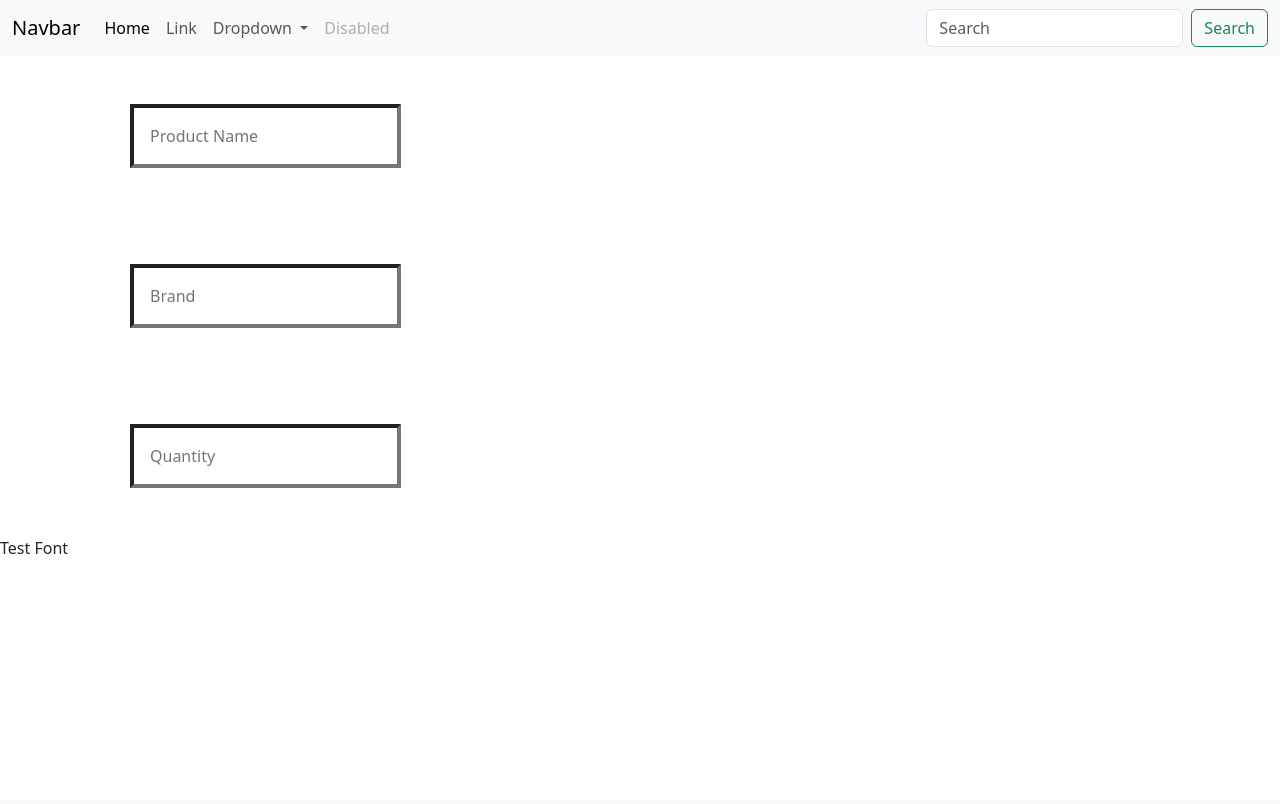
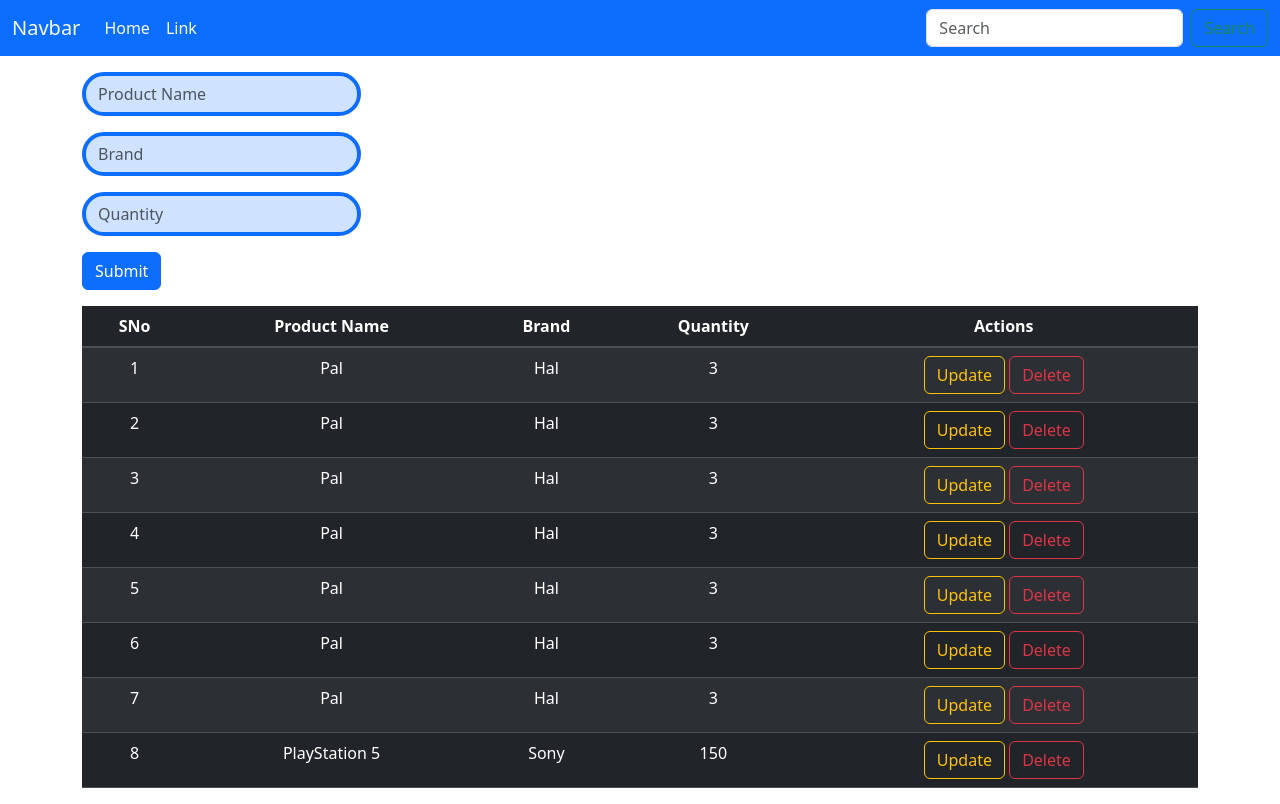
Before and after one commit to KunalG-Zol/Inventory-Management-Website-Using-Flask, a Flask app: page / in a window 1280 px wide. Before the commit the page ends 554 px from the top, so only its background shows below. Run offline with Flask 3, Linux system fonts and the light colour scheme.

Commit message:
Added Table And Database

```diff
--- a/app.py
+++ b/app.py
@@ -1,11 +1,33 @@
-from flask import Flask, render_template
+from flask import Flask, render_template, request, redirect, url_for
+from flask_sqlalchemy import SQLAlchemy
 
 app = Flask(__name__)
+app.config['SQLALCHEMY_DATABASE_URI'] = "sqlite:///prodinfo.db"
+app.config['SQLALCHEMY_TRACK_MODIFICATIONS'] = False
+db = SQLAlchemy(app)
 
+class ProdInfo(db.Model):
+    sno = db.Column(db.Integer, primary_key=True)
+    prodname = db.Column(db.String(100), nullable=False)
+    brand = db.Column(db.String(100), nullable=False)
+    quantity = db.Column(db.Integer, nullable=False)
 
-@app.route("/")
+with app.app_context():
+    db.create_all()
+
+@app.route("/", methods=['GET', 'POST'])
 def home():
-    return render_template('index.html')
+    if request.method=='POST':
+        prodname = request.form['prodname']
+        brand = request.form['brand']
+        quantity = request.form['quantity']
+        prod = ProdInfo(prodname=prodname, brand=brand, quantity=quantity)
+        db.session.add(prod)
+        db.session.commit()
+        return redirect(url_for('home'))
+
+    allProd = ProdInfo.query.all()
+    return render_template('index.html', allProd=allProd)
 
 
 if __name__ == '__main__':
--- a/templates/base.html
+++ b/templates/base.html
@@ -5,35 +5,21 @@
     <meta name="viewport" content="width=device-width, initial-scale=1">
     <link href="https://cdn.jsdelivr.net/npm/bootstrap@5.3.2/dist/css/bootstrap.min.css" rel="stylesheet" integrity="sha384-T3c6CoIi6uLrA9TneNEoa7RxnatzjcDSCmG1MXxSR1GAsXEV/Dwwykc2MPK8M2HN" crossorigin="anonymous">
   </head>
-  <body class="bg-gradient-to-r from-purple-500 to-pink-500">
+  <body class="">
     <script src="https://cdn.jsdelivr.net/npm/bootstrap@5.3.2/dist/js/bootstrap.bundle.min.js" integrity="sha384-C6RzsynM9kWDrMNeT87bh95OGNyZPhcTNXj1NW7RuBCsyN/o0jlpcV8Qyq46cDfL" crossorigin="anonymous"></script>
-    <nav class="navbar navbar-expand-lg bg-body-tertiary">
+    <nav class="navbar navbar-expand-lg bg-primary">
       <div class="container-fluid">
-        <a class="navbar-brand" href="#">Navbar</a>
+        <a class="navbar-brand text-light fw-medium" href="#">Navbar</a>
         <button class="navbar-toggler" type="button" data-bs-toggle="collapse" data-bs-target="#navbarSupportedContent" aria-controls="navbarSupportedContent" aria-expanded="false" aria-label="Toggle navigation">
           <span class="navbar-toggler-icon"></span>
         </button>
         <div class="collapse navbar-collapse" id="navbarSupportedContent">
           <ul class="navbar-nav me-auto mb-2 mb-lg-0">
             <li class="nav-item">
-              <a class="nav-link active" aria-current="page" href="#">Home</a>
+              <a class="nav-link active text-light fw-medium" aria-current="page" href="#">Home</a>
             </li>
             <li class="nav-item">
-              <a class="nav-link" href="#">Link</a>
-            </li>
-            <li class="nav-item dropdown">
-              <a class="nav-link dropdown-toggle" href="#" role="button" data-bs-toggle="dropdown" aria-expanded="false">
-                Dropdown
-              </a>
-              <ul class="dropdown-menu">
-                <li><a class="dropdown-item" href="#">Action</a></li>
-                <li><a class="dropdown-item" href="#">Another action</a></li>
-                <li><hr class="dropdown-divider"></li>
-                <li><a class="dropdown-item" href="#">Something else here</a></li>
-              </ul>
-            </li>
-            <li class="nav-item">
-              <a class="nav-link disabled" aria-disabled="true">Disabled</a>
+              <a class="nav-link active text-light fw-medium" href="#">Link</a>
             </li>
           </ul>
           <form class="d-flex" role="search">
--- a/templates/index.html
+++ b/templates/index.html
@@ -1,12 +1,43 @@
 {% extends 'base.html' %}
 {% block body %}
 <div class="container">
-  <form>
-    <input class="m-5 p-3 rounded-full border-4 border-blue-700 bg-blue-500 font-sans-roboto text-white placeholder-white" type="text" id="prodname" name="prodname" placeholder="Product Name"><br>
-    <input class="m-5 p-3 rounded-full border-4 border-blue-700 bg-blue-500 font-sans-roboto text-white placeholder-white" type="text" id="brand" name="brand" placeholder="Brand"><br>
-    <input class="m-5 p-3 rounded-full border-4 border-blue-700 bg-blue-500 font-sans-roboto text-white placeholder-white" type="number" id="quantity" name="quantity" min="0" placeholder="Quantity"><br>
+  <form action="/" method="POST">
+    <div class="mb-3 align-baseline  mt-3 col-3">
+      <input type="text" name="prodname" class="form-control bg-primary-subtle text-light border-primary border-4 rounded-pill" id="prodname" placeholder="Product Name">
+    </div>
+    <div class="mb-3 align-baseline  col-3">
+      <input type="text" name="brand" class="form-control bg-primary-subtle text-light border-primary border-4 rounded-pill" id="brand" placeholder="Brand">
+    </div>
+    <div class="mb-3 align-baseline  col-3">
+      <input type="number" name="quantity" class="form-control bg-primary-subtle text-light border-primary border-4 rounded-pill" id="quantity" placeholder="Quantity">
+    </div>
+    <button type="submit" class="btn btn-primary ">Submit</button>
   </form>
 </div>
-<div class="font-roboto">Test Font</div>
+
+<div class="container my-3"><table class="table rounded table-striped">
+  <thead class="table-dark">
+    <tr class="text-center">
+      <th scope="col">SNo</th>
+      <th scope="col">Product Name</th>
+      <th scope="col">Brand</th>
+      <th scope="col">Quantity</th>
+      <th scope="col">Actions</th>
+    </tr>
+  </thead>
+  <tbody class="table-group-divider table-dark">
+    {% for prod in allProd %}
+    <tr>
+      <th scope="row" class="fw-medium text-center">{{loop.index}}</th>
+      <td class="fw-medium text-center">{{prod.prodname}}</td>
+      <td class="fw-medium text-center">{{prod.brand}}</td>
+      <td class="fw-medium text-center">{{prod.quantity}}</td>
+      <td class="text-center"><button type="button" class="btn btn-outline-warning">Update</button>
+        <button type="button" class="btn btn-outline-danger">Delete</button>
+      </td>
+    </tr>
+    {% endfor %}
+  </tbody>
+</table></div>
 
 {% endblock body %}
```
Also changed, not shown: instance/prodinfo.db (added).
